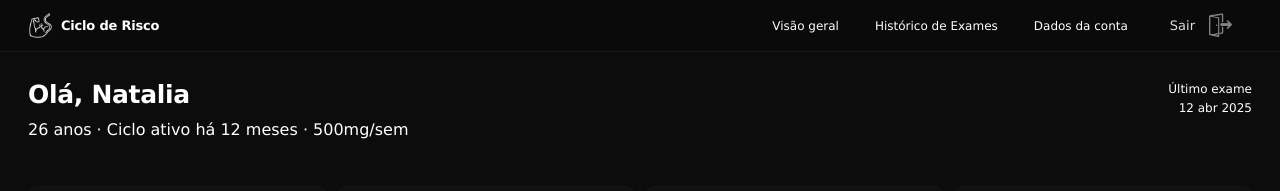
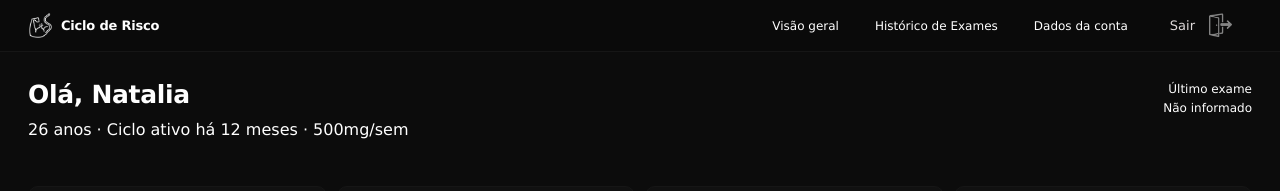
Before and after one commit to Sophia-Coelho/ChallengeFIAP, a React (Vite) app: page /perfil in a window 1280 px wide. Shown: the top 191 px of the page. Built offline with nearby package versions, Linux system fonts and the light colour scheme.

Commit message:
Adição da data do último exame correto

```diff
--- a/src/pages/DadosConta.jsx
+++ b/src/pages/DadosConta.jsx
@@ -24,6 +24,7 @@ const INITIAL = {
     dosagem: '',
     tempoUso: '',
     fezeExames: 'recentes',
+    dataUltimoExame: '',
     condicoes: [],
     ultimaAtualizacao: '',
 }
@@ -381,6 +382,17 @@ export default function DadosDaConta() {
                                 ]}
                             />
                         </div>
+
+                        {form.fezeExames !== 'nunca' && (
+                            <div className="dc-field">
+                                <label>Data do último exame</label>
+                                <input
+                                    type="date"
+                                    value={form.dataUltimoExame}
+                                    onChange={e => update('dataUltimoExame', e.target.value)}
+                                />
+                            </div>
+                        )}
                     </div>
 
                     <div className="dc-section">
--- a/src/pages/Onboarding.jsx
+++ b/src/pages/Onboarding.jsx
@@ -28,6 +28,7 @@ export default function Onboarding() {
         dosagem: '',
         tempoUso: '',
         fezeExames: 'recentes',
+        dataUltimoExame: '',
         condicoes: [],
     })
 
@@ -55,6 +56,7 @@ export default function Onboarding() {
             dosagem: form.dosagem,
             tempoUso: form.tempoUso,
             fezeExames: form.fezeExames,
+            dataUltimoExame: form.dataUltimoExame,
             condicoes: form.condicoes,
             ultimaAtualizacao: new Date().toLocaleDateString('pt-BR', {
                 day: '2-digit',
@@ -119,7 +121,6 @@ export default function Onboarding() {
                         <div className="ob-progress-bar" style={{ width: progressos[etapa] }} />
                     </div>
 
-                    {/* ETAPA 1 */}
                     {etapa === 1 && (
                         <div>
                             <div className="ob-tag">Etapa 1 de 3</div>
@@ -138,6 +139,7 @@ export default function Onboarding() {
                                         onChange={e => update('nome', e.target.value)}
                                     />
                                 </div>
+
                                 <div className="ob-field">
                                     <label>Sobrenome</label>
                                     <input
@@ -159,6 +161,7 @@ export default function Onboarding() {
                                         onChange={e => update('idade', e.target.value)}
                                     />
                                 </div>
+
                                 <div className="ob-field">
                                     <label>Sexo biológico</label>
                                     <select
@@ -182,6 +185,7 @@ export default function Onboarding() {
                                         onChange={e => update('peso', e.target.value)}
                                     />
                                 </div>
+
                                 <div className="ob-field">
                                     <label>Altura (cm)</label>
                                     <input
@@ -202,7 +206,6 @@ export default function Onboarding() {
                         </div>
                     )}
 
-                    {/* ETAPA 2 */}
                     {etapa === 2 && (
                         <div>
                             <div className="ob-tag">Etapa 2 de 3</div>
@@ -213,6 +216,7 @@ export default function Onboarding() {
 
                             <div className="ob-field">
                                 <label>Está em ciclo atualmente?</label>
+
                                 <div className="ob-radio-group">
                                     {[
                                         { val: 'sim', label: 'Sim, estou em ciclo ativo' },
@@ -237,6 +241,7 @@ export default function Onboarding() {
                                 <>
                                     <div className="ob-field">
                                         <label>Compostos utilizados</label>
+
                                         <div className="ob-tags">
                                             {COMPOSTOS.map(c => (
                                                 <div
@@ -260,6 +265,7 @@ export default function Onboarding() {
                                                 onChange={e => update('dosagem', e.target.value)}
                                             />
                                         </div>
+
                                         <div className="ob-field">
                                             <label>Tempo de uso</label>
                                             <select
@@ -281,6 +287,7 @@ export default function Onboarding() {
                                 <button className="ob-btn-back" onClick={() => setEtapa(1)}>
                                     ← Voltar
                                 </button>
+
                                 <button className="ob-btn-next" onClick={() => setEtapa(3)}>
                                     Continuar →
                                 </button>
@@ -288,7 +295,6 @@ export default function Onboarding() {
                         </div>
                     )}
 
-                    {/* ETAPA 3 */}
                     {etapa === 3 && (
                         <div>
                             <div className="ob-tag">Etapa 3 de 3</div>
@@ -299,6 +305,7 @@ export default function Onboarding() {
 
                             <div className="ob-field">
                                 <label>Já fez exames laboratoriais?</label>
+
                                 <div className="ob-radio-group">
                                     {[
                                         { val: 'recentes', label: 'Sim, tenho exames recentes (menos de 6 meses)' },
@@ -319,8 +326,20 @@ export default function Onboarding() {
                                 </div>
                             </div>
 
+                            {form.fezeExames !== 'nunca' && (
+                                <div className="ob-field">
+                                    <label>Data do último exame</label>
+                                    <input
+                                        type="date"
+                                        value={form.dataUltimoExame}
+                                        onChange={e => update('dataUltimoExame', e.target.value)}
+                                    />
+                                </div>
+                            )}
+
                             <div className="ob-field">
                                 <label>Condições pré-existentes</label>
+
                                 <div className="ob-check-group">
                                     {CONDICOES.map(c => (
                                         <div
@@ -341,6 +360,7 @@ export default function Onboarding() {
                                 <button className="ob-btn-back" onClick={() => setEtapa(2)}>
                                     ← Voltar
                                 </button>
+
                                 <button className="ob-btn-next" onClick={finalizarOnboarding}>
                                     Acessar dashboard →
                                 </button>
--- a/src/pages/Perfil.jsx
+++ b/src/pages/Perfil.jsx
@@ -6,24 +6,152 @@ import CardAlertasExamesInsights from '../components/perfilDoUsuario/CardAlertas
 import { MOCK_DATA } from '../data/mockData'
 import '../style/perfil.css'
 
+function carregarDadosConta() {
+    const dados = localStorage.getItem('dadosContaCicloRisco')
+
+    if (!dados) {
+        return null
+    }
+
+    try {
+        return JSON.parse(dados)
+    } catch {
+        return null
+    }
+}
+
+function formatarNomeCompleto(dadosConta, perfilMock) {
+    if (!dadosConta) {
+        return perfilMock.nome
+    }
+
+    const nome = dadosConta.nome || ''
+    const sobrenome = dadosConta.sobrenome || ''
+    const nomeCompleto = `${nome} ${sobrenome}`.trim()
+
+    return nomeCompleto || perfilMock.nome
+}
+
+function formatarDosagem(dosagem) {
+    if (!dosagem) {
+        return ''
+    }
+
+    return `${dosagem}mg/sem`
+}
+
+function formatarTempoUso(tempoUso) {
+    if (!tempoUso) {
+        return ''
+    }
+
+    return tempoUso
+}
+
+function formatarStatusCiclo(cicloAtivo) {
+    if (cicloAtivo === 'sim') {
+        return 'Ciclo ativo'
+    }
+
+    if (cicloAtivo === 'off') {
+        return 'Em off'
+    }
+
+    if (cicloAtivo === 'nunca') {
+        return 'Nunca usou'
+    }
+
+    return ''
+}
+
+function formatarDataExame(data) {
+    if (!data) {
+        return 'Não informado'
+    }
+
+    const dataCorrigida = new Date(`${data}T00:00:00`)
+
+    return dataCorrigida
+        .toLocaleDateString('pt-BR', {
+            day: '2-digit',
+            month: 'short',
+            year: 'numeric',
+        })
+        .replace('.', '')
+}
+
 export default function Perfil() {
     const { perfil, metricas, alertas } = MOCK_DATA
 
+    const dadosConta = carregarDadosConta()
+
+    const perfilDinamico = {
+        ...perfil,
+
+        nome: formatarNomeCompleto(dadosConta, perfil),
+
+        idade: dadosConta?.idade || perfil.idade,
+
+        sexo: dadosConta?.sexo
+            ? dadosConta.sexo.toLowerCase()
+            : perfil.sexo,
+
+        tempoUso: formatarTempoUso(dadosConta?.tempoUso) || perfil.tempoUso,
+
+        dosagem: formatarDosagem(dadosConta?.dosagem) || perfil.dosagem,
+
+        esteroides: dadosConta?.compostos?.length
+            ? dadosConta.compostos
+            : perfil.esteroides,
+
+        cicloAtivo: dadosConta?.cicloAtivo || 'sim',
+
+        ultimoExame: dadosConta?.dataUltimoExame
+            ? formatarDataExame(dadosConta.dataUltimoExame)
+            : 'Não informado',
+    }
+
+    const primeiroNome = perfilDinamico.nome.split(' ')[0]
+    const statusCiclo = formatarStatusCiclo(perfilDinamico.cicloAtivo)
+
     return (
         <div className="shell">
-            <Topbar perfil={perfil} />
+            <Topbar perfil={perfilDinamico} />
+
             <div className="main">
                 <div className="content">
                     <div className="page-header">
                         <div>
-                            <h1 className="page-title">Olá, {perfil.nome.split(' ')[0]}</h1>
+                            <h1 className="page-title">
+                                Olá, {primeiroNome}
+                            </h1>
+
                             <p className="page-sub">
-                                {perfil.idade} anos · Ciclo ativo há {perfil.tempoUso} · {perfil.dosagem}
+                                {perfilDinamico.idade} anos
+
+                                {statusCiclo && (
+                                    <>
+                                        {' '}· {statusCiclo}
+                                    </>
+                                )}
+
+                                {perfilDinamico.cicloAtivo !== 'nunca' && perfilDinamico.tempoUso && (
+                                    <>
+                                        {' '}há {perfilDinamico.tempoUso}
+                                    </>
+                                )}
+
+                                {perfilDinamico.cicloAtivo !== 'nunca' && perfilDinamico.dosagem && (
+                                    <>
+                                        {' '}· {perfilDinamico.dosagem}
+                                    </>
+                                )}
                             </p>
                         </div>
+
                         <div className="last-update">
                             Último exame<br />
-                            <span>{perfil.ultimoExame}</span>
+                            <span>{perfilDinamico.ultimoExame}</span>
                         </div>
                     </div>
 
```
